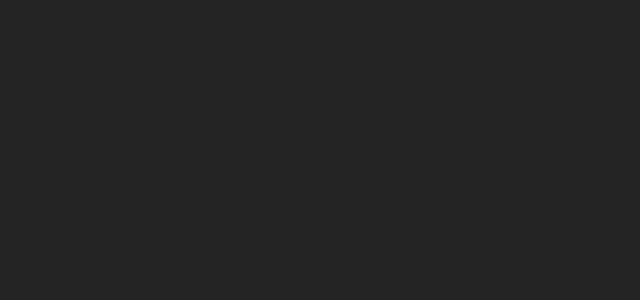
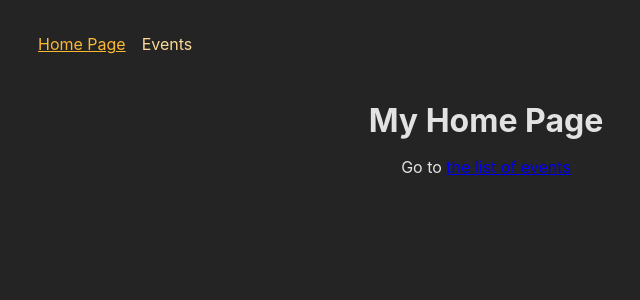
Before and after one commit to W1erzba/ReactWithBackend, a React (Create React App) app in the folder frontend/: page / in a window 1280 px wide. Shown: the top 300 px of the page, without its empty margins (154-794 px from the left). Built offline with nearby package versions, Linux system fonts and the light colour scheme.

Commit message:
zadanie domowe

```diff
--- a/frontend/package.json
+++ b/frontend/package.json
@@ -8,6 +8,7 @@
     "@testing-library/user-event": "^13.5.0",
     "react": "^18.2.0",
     "react-dom": "^18.2.0",
+    "react-router-dom": "^6.9.0",
     "react-scripts": "5.0.1",
     "web-vitals": "^2.1.4"
   },
--- a/frontend/src/App.js
+++ b/frontend/src/App.js
@@ -1,27 +1,40 @@
-// Challenge / Exercise
+// homeWork
 
-// 1. Add five new (dummy) page components (content can be simple <h1> elements)
-//    - HomePage
-//    - EventsPage
-//    - EventDetailPage
-//    - NewEventPage
-//    - EditEventPage
-// 2. Add routing & route definitions for these five pages
-//    - / => HomePage
-//    - /events => EventsPage
-//    - /events/<some-id> => EventDetailPage
-//    - /events/new => NewEventPage
-//    - /events/<some-id>/edit => EditEventPage
-// 3. Add a root layout that adds the <MainNavigation> component above all page components
-// 4. Add properly working links to the MainNavigation
-// 5. Ensure that the links in MainNavigation receive an "active" class when active
-// 6. Output a list of dummy events to the EventsPage
-//    Every list item should include a link to the respective EventDetailPage
-// 7. Output the ID of the selected event on the EventDetailPage
-// BONUS: Add another (nested) layout route that adds the <EventNavigation> component above all /events... page components
+import { createBrowserRouter, RouterProvider } from 'react-router-dom';
+
+import HomePage from './Pages/HomePage';
+import EventDetailPage from './Pages/EventDetailPage';
+import EventsPage from './Pages/EventsPage';
+import NewEventPage from './Pages/NewEventPage';
+import { RootLayout } from './Pages/Root';
+import EventsNavigation from './components/EventsNavigation';
+
+const router = createBrowserRouter([
+	{
+		path: '/',
+		element: <RootLayout />,
+		children: [
+			{ path: '', element: <HomePage /> },
+			{
+				path: 'events',
+				element: <EventsPage />,
+			},
+			{
+				path: 'events/:eventId',
+				element: <EventDetailPage />,
+			},
+			{
+				path: 'events/new',
+				element: <NewEventPage />,
+			},
+			{ path: 'events/:eventId/edit', element: <EventDetailPage /> },
+		],
+	},
+	{ path: '/allevents', element: <EventsNavigation /> },
+]);
 
 function App() {
-	return <div></div>;
+	return <RouterProvider router={router} />;
 }
 
 export default App;
--- /dev/null
+++ b/frontend/src/Pages/EventDetailPage.js
@@ -0,0 +1,19 @@
+import { useParams, Link } from 'react-router-dom';
+
+const EventDetailPage = () => {
+	const params = useParams();
+
+	return (
+		<>
+			<h4>Events Details!</h4>
+			<p>{params.eventId}</p>
+			<p>
+				<Link to='..' relative='path'>
+					Back
+				</Link>
+			</p>
+		</>
+	);
+};
+
+export default EventDetailPage;
--- /dev/null
+++ b/frontend/src/Pages/EventsPage.js
@@ -0,0 +1,36 @@
+import { Link } from 'react-router-dom';
+import EventsNavigation from '../components/EventsNavigation';
+
+const DUMMY_EVENTS = [
+	{
+		id: 'e1',
+		eventName: 'Birthday.',
+	},
+	{
+		id: 'e2',
+		eventName: 'Funereal.',
+	},
+	{
+		id: 'e3',
+		eventName: 'Getting a first IT job.',
+	},
+];
+const EventsPage = () => {
+	return (
+		<>
+			<h2>Events List</h2>
+			<EventsNavigation />
+			<ul>
+				{DUMMY_EVENTS.map((event) => (
+					<li key={event.id}>
+						<Link to={event.id} relative=''>
+							{event.eventName}
+						</Link>
+					</li>
+				))}
+			</ul>
+		</>
+	);
+};
+
+export default EventsPage;
--- /dev/null
+++ b/frontend/src/Pages/HomePage.js
@@ -0,0 +1,14 @@
+import { Link } from 'react-router-dom';
+
+const HomePage = () => {
+	return (
+		<>
+			<h1>My Home Page</h1>
+			<p>
+				Go to <Link to='events'> the list of events</Link>
+			</p>
+		</>
+	);
+};
+
+export default HomePage;
--- /dev/null
+++ b/frontend/src/Pages/NewEventPage.js
@@ -0,0 +1,7 @@
+import React from 'react';
+
+const NewEventPage = () => {
+	return <div>NewEventPage</div>;
+};
+
+export default NewEventPage;
--- /dev/null
+++ b/frontend/src/Pages/Root.js
@@ -0,0 +1,15 @@
+import { Outlet } from 'react-router-dom';
+import MainNavigation from '../components/MainNavigation';
+
+import classes from './Root.module.css';
+
+export const RootLayout = () => {
+	return (
+		<>
+			<MainNavigation />
+			<main className={classes.content}>
+				<Outlet />
+			</main>
+		</>
+	);
+};
--- /dev/null
+++ b/frontend/src/Pages/Root.module.css
@@ -0,0 +1,4 @@
+.content {
+	margin: 2 rem auto;
+	text-align: center;
+}
--- a/frontend/src/components/MainNavigation.js
+++ b/frontend/src/components/MainNavigation.js
@@ -1,3 +1,5 @@
+import { NavLink } from 'react-router-dom';
+
 import classes from './MainNavigation.module.css';
 
 function MainNavigation() {
@@ -6,10 +8,19 @@
 			<nav>
 				<ul className={classes.list}>
 					<li>
-            <a>Home</a>
+						<NavLink
+							to='/'
+							className={({ isActive }) => (isActive ? classes.active : undefined)}
+							end>
+							Home Page
+						</NavLink>
 					</li>
 					<li>
-            <a>Events</a>
+						<NavLink
+							to='events'
+							className={({ isActive }) => (isActive ? classes.active : undefined)}>
+							Events
+						</NavLink>
 					</li>
 				</ul>
 			</nav>
--- a/frontend/src/components/MainNavigation.module.css
+++ b/frontend/src/components/MainNavigation.module.css
@@ -19,4 +19,5 @@
 .list a:hover,
 .list a.active {
 	color: var(--color-primary-800);
+	text-decoration: underline;
 }
```
Also changed, not shown: frontend/src/Pages/EditEventPage.js (added, +7 -0 lines), 2 other files (tests, documents, lock files or other folders). Lines whose indentation alone changed are shown as unchanged.
